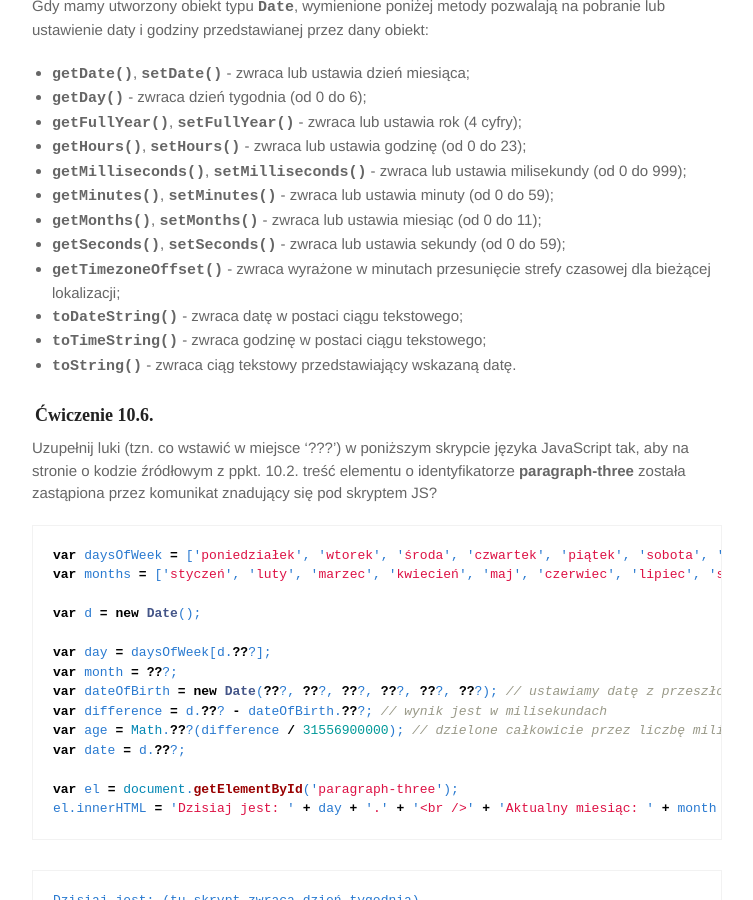
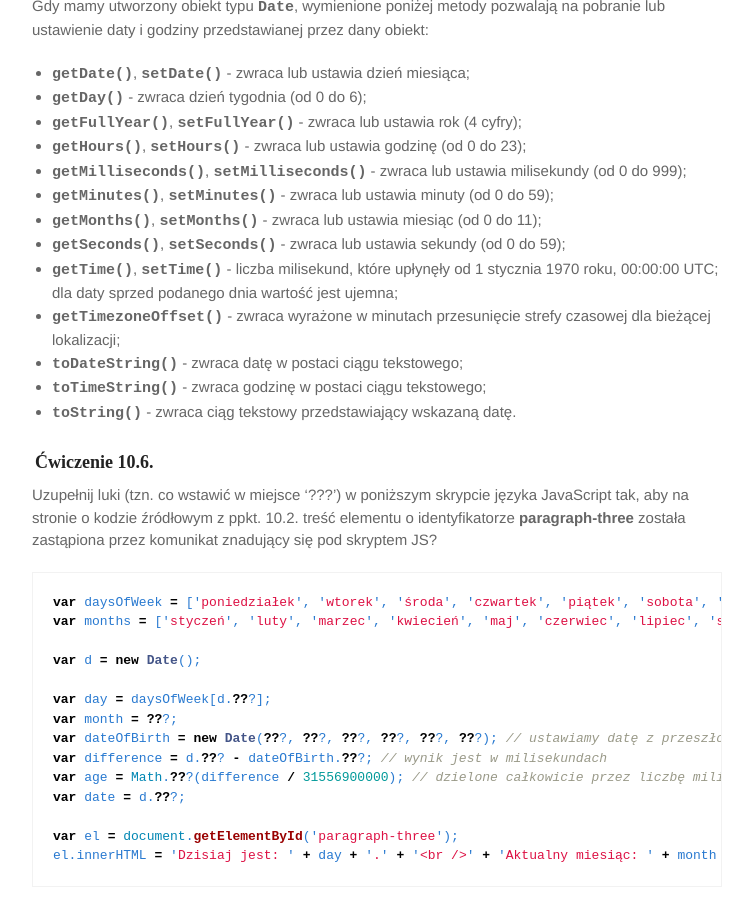
Before and after one commit to marcin-szczepanski/TWE, a Jekyll site: the page built from zajecia/1B/zaj05.md, in a window 1280 px wide and 900 px high, scrolled down 5490 px. Shown: the whole window, without its empty margins (263-1016 px from the left). Built offline with Jekyll 4.4.1, drawn with Linux system fonts in a browser that asks for light colours; some web fonts are replaced.

Commit message:
add zaj05

```diff
--- a/zajecia/1B/zaj05.md
+++ b/zajecia/1B/zaj05.md
@@ -240,6 +240,7 @@
 * <span class="preformat">getMinutes()</span>, <span class="preformat">setMinutes()</span> - zwraca lub ustawia minuty (od 0 do 59);
 * <span class="preformat">getMonths()</span>, <span class="preformat">setMonths()</span> - zwraca lub ustawia miesiąc (od 0 do 11);
 * <span class="preformat">getSeconds()</span>, <span class="preformat">setSeconds()</span> - zwraca lub ustawia sekundy (od 0 do 59);
+* <span class="preformat">getTime()</span>, <span class="preformat">setTime()</span> - liczba milisekund, które upłynęły od 1 stycznia 1970 roku, 00:00:00 UTC; dla daty sprzed podanego dnia wartość jest ujemna;
 * <span class="preformat">getTimezoneOffset()</span> - zwraca wyrażone w minutach przesunięcie strefy czasowej dla&nbsp;bieżącej lokalizacji;
 * <span class="preformat">toDateString()</span> - zwraca datę w postaci ciągu tekstowego;
 * <span class="preformat">toTimeString()</span> - zwraca godzinę w postaci ciągu tekstowego;
```
